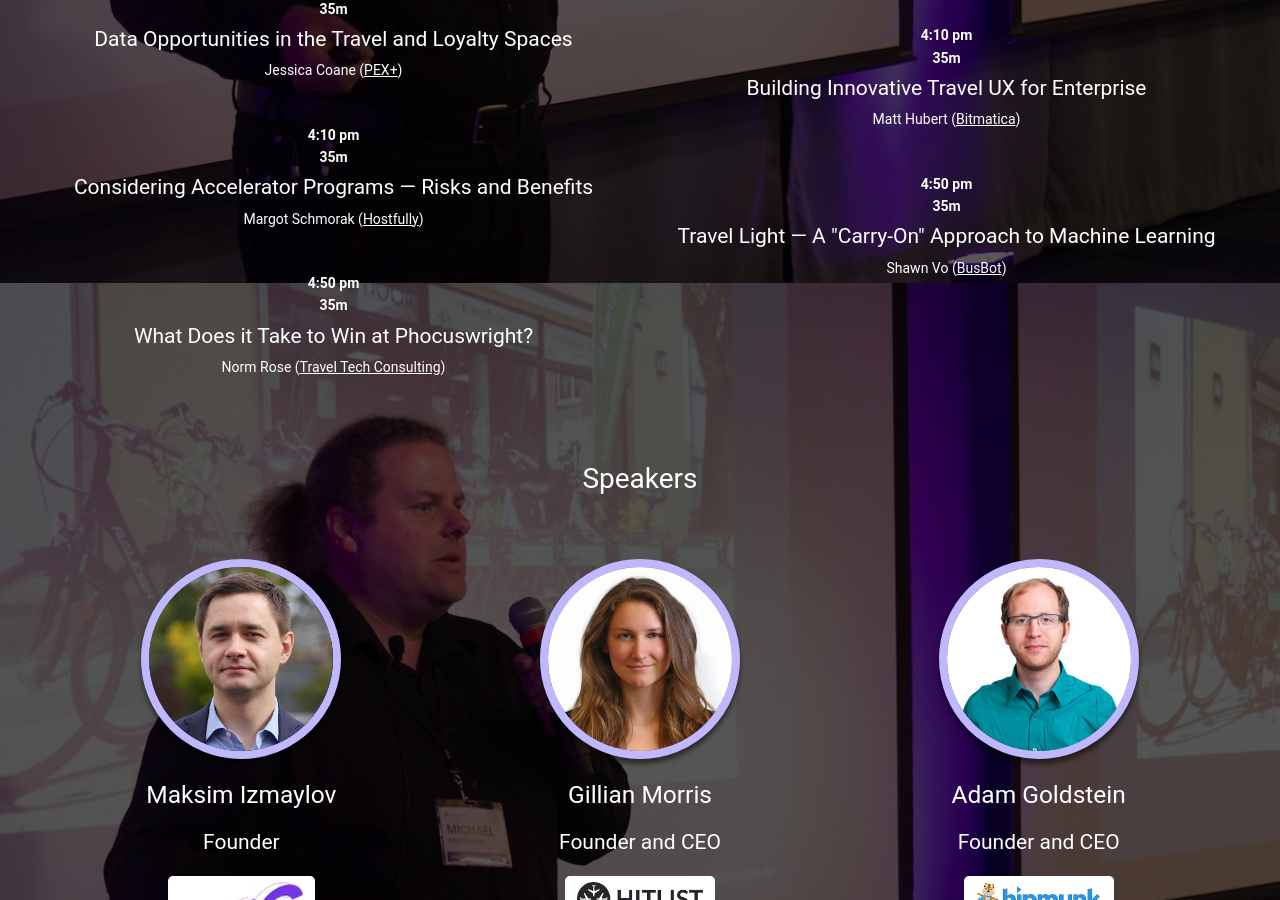
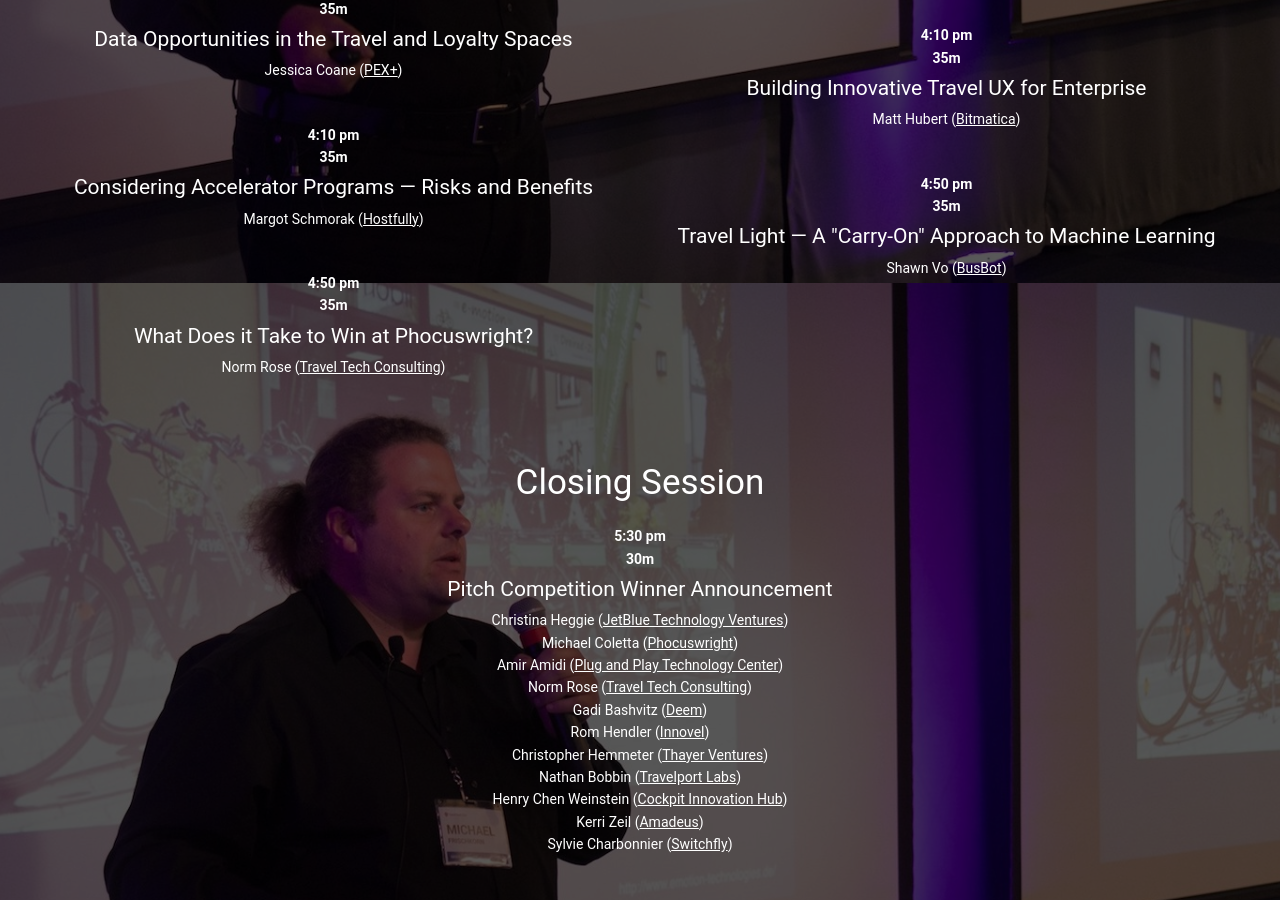
Before and after one commit to traveltechcon/ttc17, a Jekyll site: the page built from index.html, in a window 1280 px wide and 900 px high, scrolled down 12722 px. Built offline with Jekyll 4.4.1, drawn with Linux system fonts in a browser that asks for light colours; some of the changed text lies outside the part shown.

Commit message:
Closing session + Nicolas' talk

```diff
--- a/index.html
+++ b/index.html
@@ -628,6 +628,24 @@ conference_day:
         description: AI is changing the way we travel, but you don't have to be a machine learning expert to implement this technology. We'll explore some practical use-cases that will delight your users and move your product forward.
         speakers:
           - *shawn
+  - title: Closing Session
+    sessions:
+      - title: Pitch Competition Winner Announcement
+        time: 5:30 pm
+        duration: 30m
+        description: Our partners from JetBlue Technology Ventures will kick off the final session followed by the announcement of pitch competition winners (there will be more than one!)
+        speakers:
+          - *christina_heggie
+          - *michael_coletta
+          - *amir_amidi
+          - *norm_rose
+          - *gadi
+          - *rom
+          - *chris
+          - *nathan
+          - *henry
+          - *kerri
+          - *sylvie
 ---
 
 <div class="stage" id="stage">
@@ -840,8 +858,15 @@ conference_day:
       {% endif %}{% endfor %}
     </div>
     <div class="row">
-      {% for track in page.conference_day %}{% if forloop.index0 != 0 %}
+      {% for track in page.conference_day %}{% if forloop.index0 != 0 and forloop.index0 != 3 %}
         <div class="col-md-6">
+          {% include schedule.html track=track %}
+        </div>
+      {% endif %}{% endfor %}
+    </div>
+    <div class="row">
+      {% for track in page.conference_day %}{% if forloop.last %}
+        <div class="col-12">
           {% include schedule.html track=track %}
         </div>
       {% endif %}{% endfor %}
```
Also changed, not shown: other parts of index.html (+1 -1 lines).
